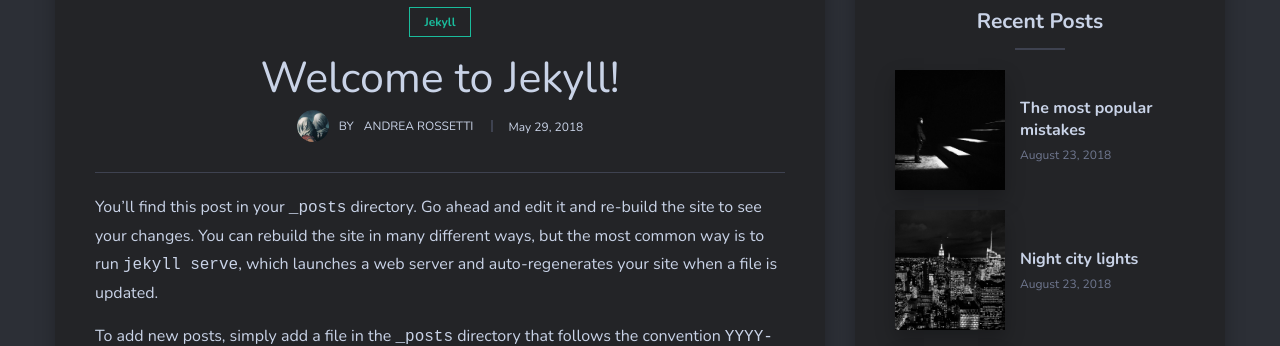
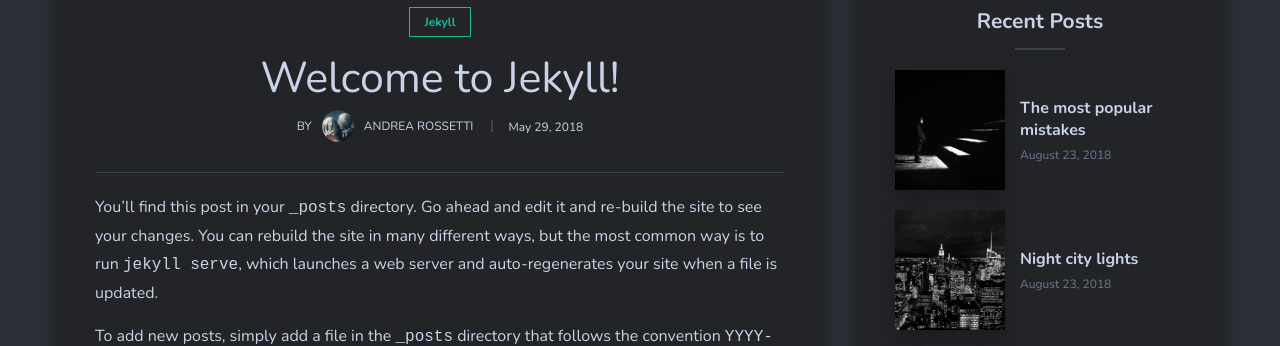
Before and after one commit to a-rossetti/a-rossetti.github.io, a Jekyll site: the page built from _posts/2018-05-29-welcome-to-jekyll.markdown, in a window 1280 px wide. Shown: the part 758-1104 px from the top of the page. Built offline with Jekyll 4.4.1, drawn with Linux system fonts in a browser that asks for light colours; nearby versions of some CDN libraries; comment, search, counter and statistics services are not loaded.

Commit message:
minor changes

```diff
--- a/_config.yml
+++ b/_config.yml
@@ -2,7 +2,7 @@
 # General Site Settings
 
 title: The Third Realm
-description: Galada is an easy and simple theme for Jekyll. Dark colors, give it a special exquisite look. A careful approach to design and features make it an ideal solution for a personal blog. # this means to ignore newlines until "baseurl:"
+description:  # this means to ignore newlines until "baseurl:"
 baseurl: "" # the subpath of your site, e.g. /blog
 url: "https://a-rossetti.github.io" # the base hostname & protocol for your site, e.g. http://example.com
 
--- a/_layouts/post.html
+++ b/_layouts/post.html
@@ -27,8 +27,8 @@
 					<h1 class="post-title">{{ page.title | escape }}</h1>
 					<div class="post-info">
 						<div class="post-info-author">
+							<span>by</span>
 							<div class="info-author-avatar" style="background-image: url({{"/img/" | prepend: site.baseurl | append : site.author-avatar}})"></div>
-							<span>by</span>
 							<span class="info-author-name">{{site.author-name}}</span>
 						</div>
 						<div class="post-date">
```
Also changed, not shown: 1 other file.
